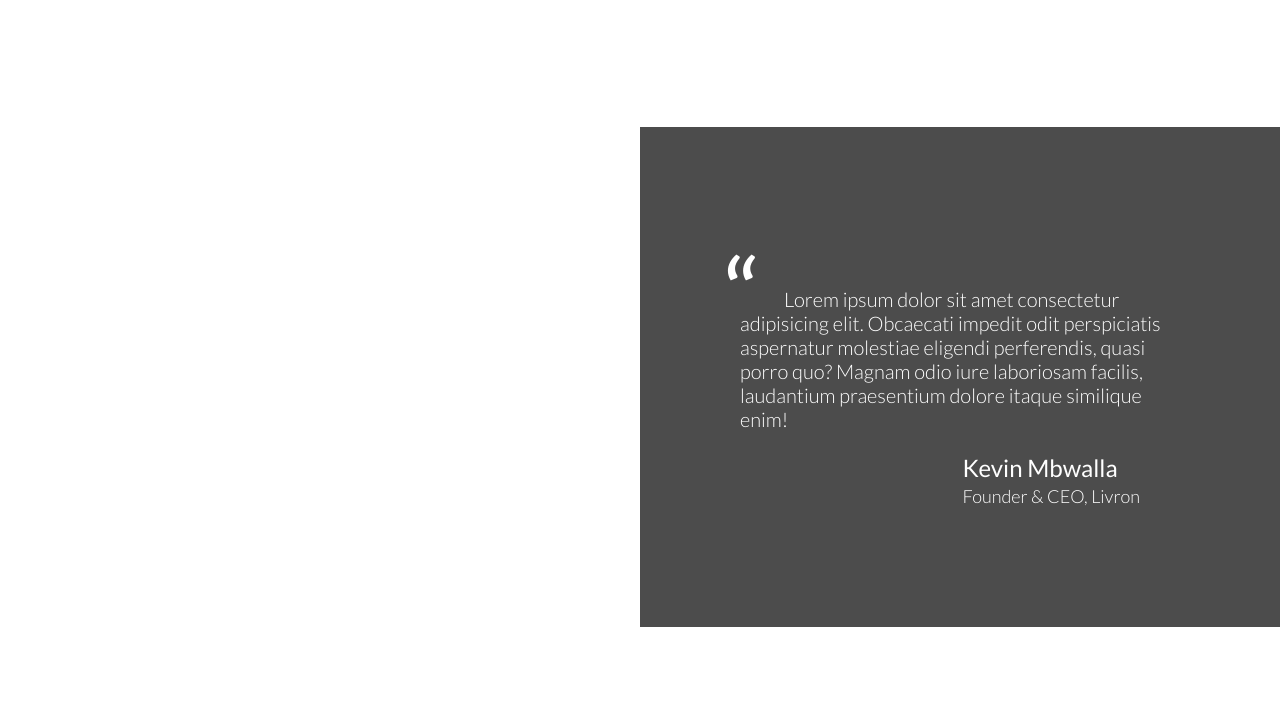
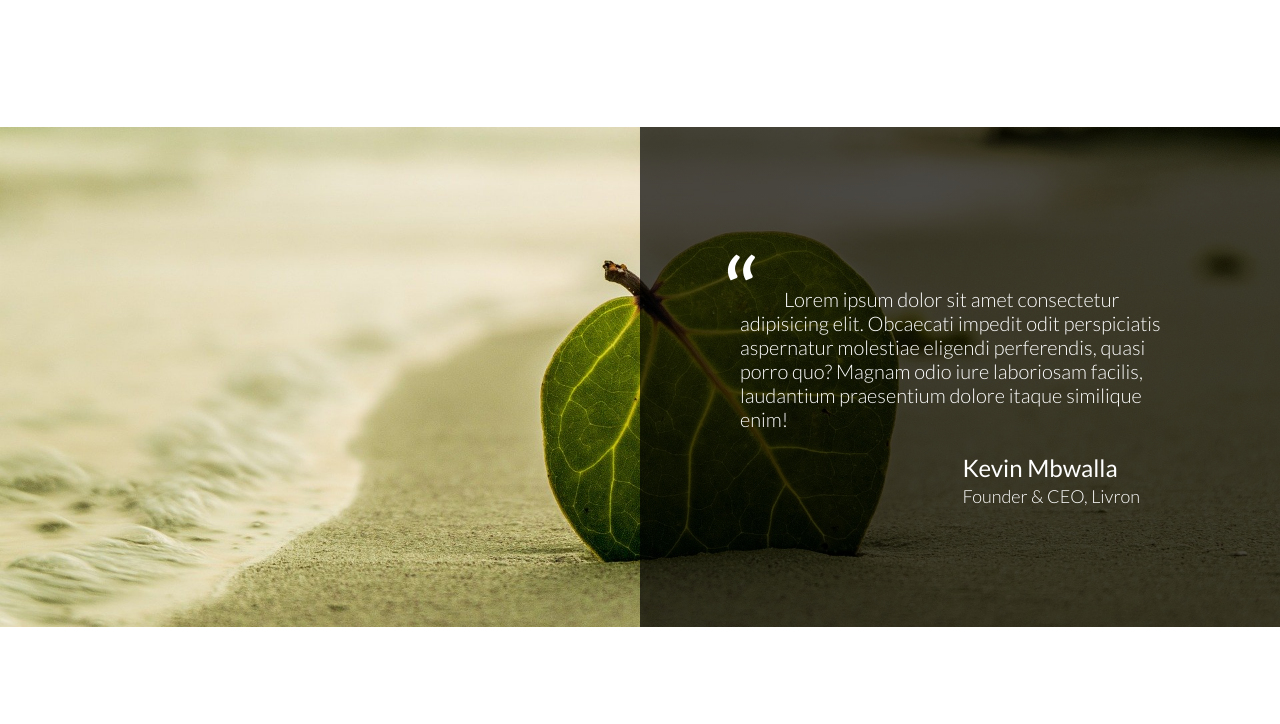
Before and after one commit to ApplePieGiraffe/livron, a website: page index.html in a window 1280 px wide. Shown: the part 3564-4288 px from the top of the page. Drawn offline with Linux system fonts and the light colour scheme; the site is published under a folder, as on GitHub Pages, so addresses that start at the root find nothing.

Commit message:
Change path to css image

```diff
--- a/sass/main.scss
+++ b/sass/main.scss
@@ -379,7 +379,7 @@ a {
 
 .quote {
     height: 50rem;
-    background-image: linear-gradient(to right, rgba(0, 0, 0, 0) 50%, rgba(0, 0, 0, .7) 50%), url(/css/img/beach.jpg);
+    background-image: linear-gradient(to right, rgba(0, 0, 0, 0) 50%, rgba(0, 0, 0, .7) 50%), url(../css/img/beach.jpg);
     background-size: cover;
     background-position: center;
     display: flex;
```
Also changed, not shown: css/main.css.
